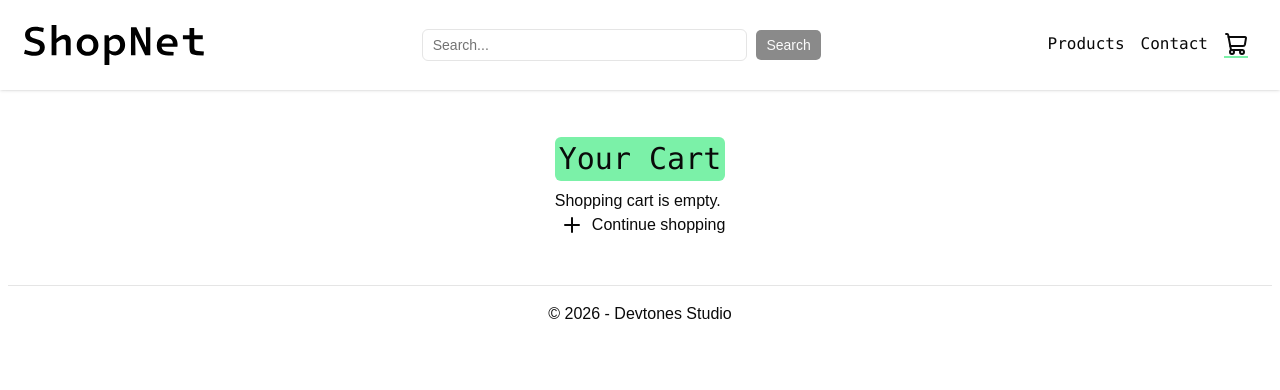
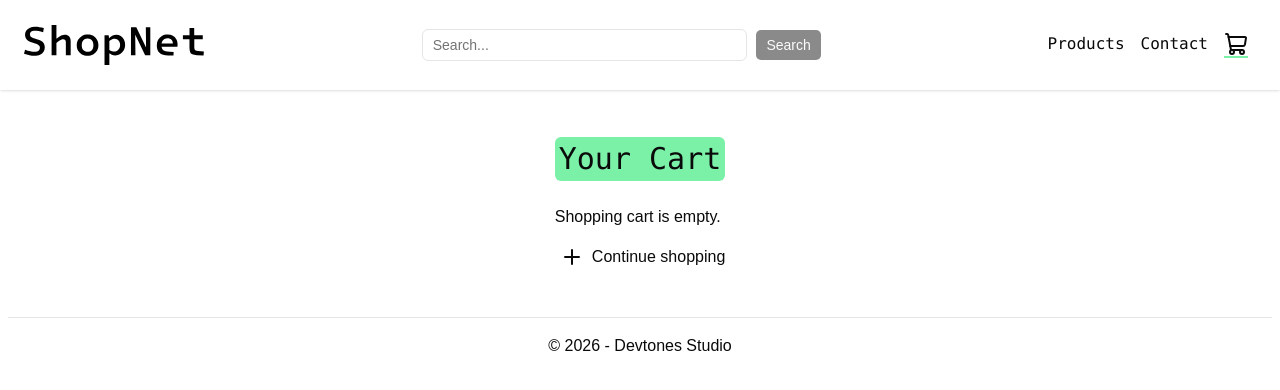
Before and after one commit to NoroffFEU/jsfw-2025-v1-teles_jsf_ca_2026, a React (Vite) app: page /cart in a window 1280 px wide. Shown: the top 390 px of the page. Built offline with nearby package versions, Linux system fonts and the light colour scheme; a web font is replaced by a local one.

Commit message:
adjusted empty cart

```diff
--- a/src/components/cart/CartDisplay.tsx
+++ b/src/components/cart/CartDisplay.tsx
@@ -15,7 +15,7 @@ const CartDisplay = () => {
 
   const itemsArray = Object.values(itemsMap);
   if (itemsArray.length === 0) {
-    return <p>Shopping cart is empty.</p>;
+    return <p className="mt-6 mb-4">Shopping cart is empty.</p>;
   }
 
   const confirmDelete = () => {
```
